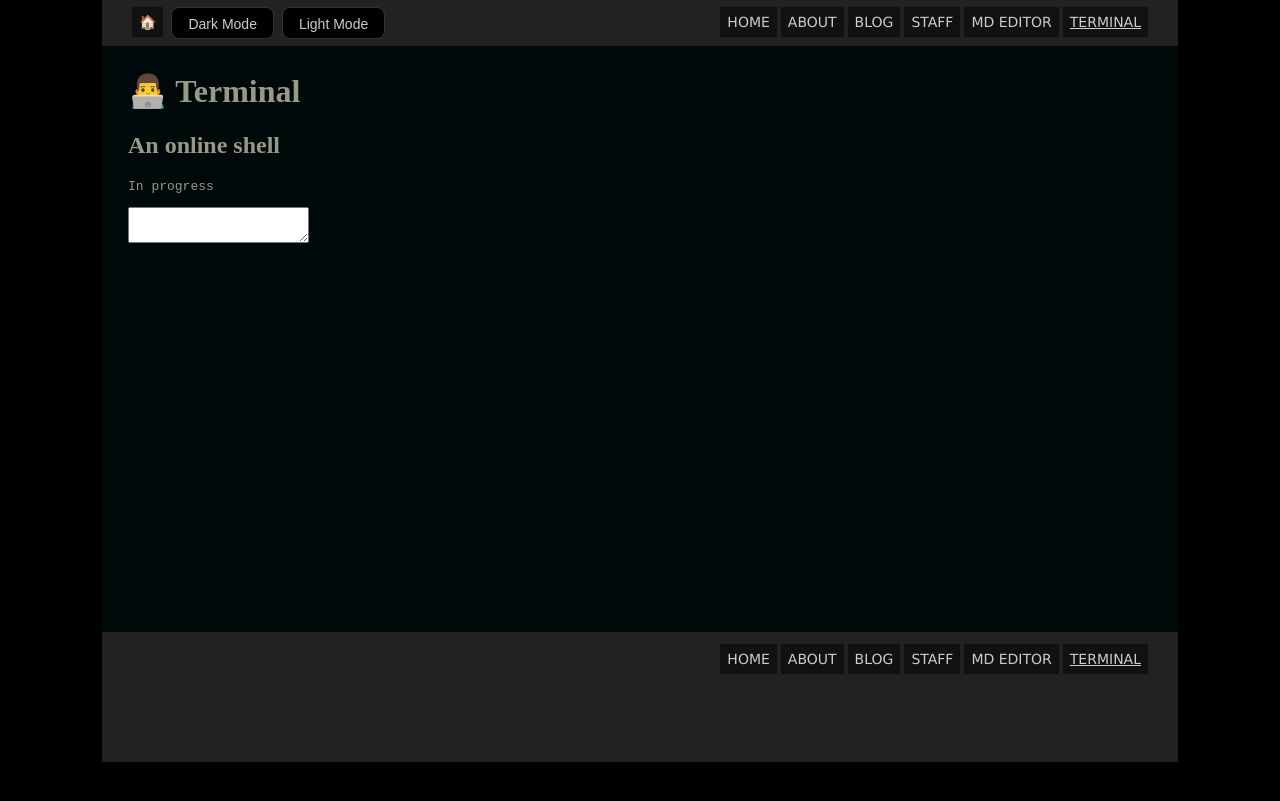
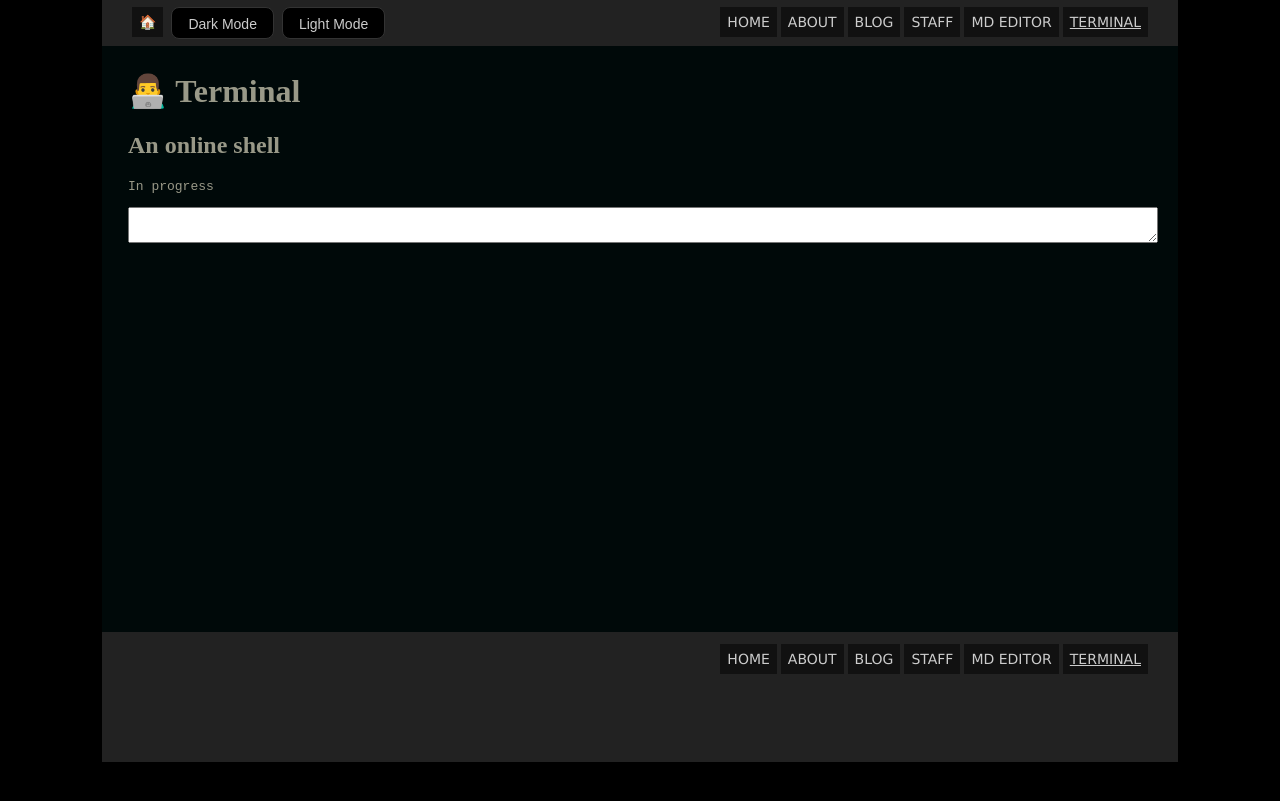
Before and after one commit to torresjrjr/torresjrjr.github.io, a Jekyll site: the page built from terminal.html, in a window 1280 px wide. Shown: the top 801 px of the page. Built offline with Jekyll 4.4.1, drawn with Linux system fonts in a browser that asks for light colours.

Commit message:
Update terminal.html

```diff
--- a/terminal.html
+++ b/terminal.html
@@ -6,4 +6,4 @@ title: Terminal
 <h2>An online shell</h2>
 <pre>In progress</pre>
 
-<textarea style="terminal-textarea"></textarea>
+<textarea class="terminal-textarea"></textarea>
```
